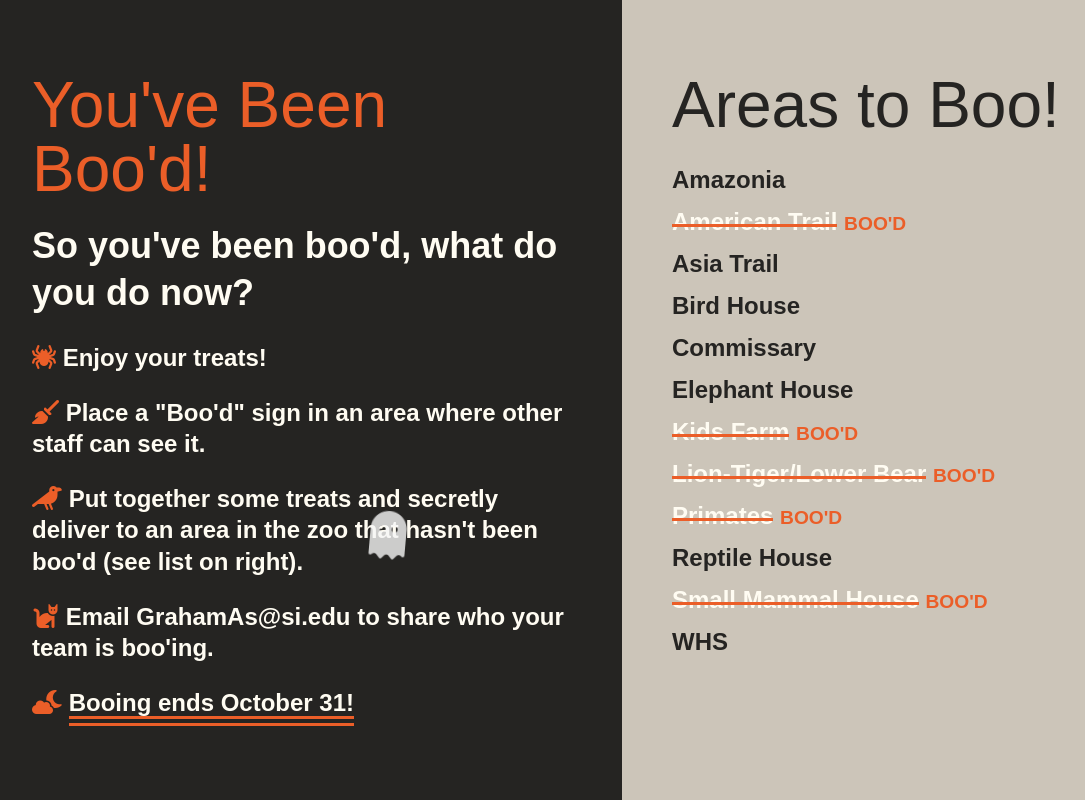
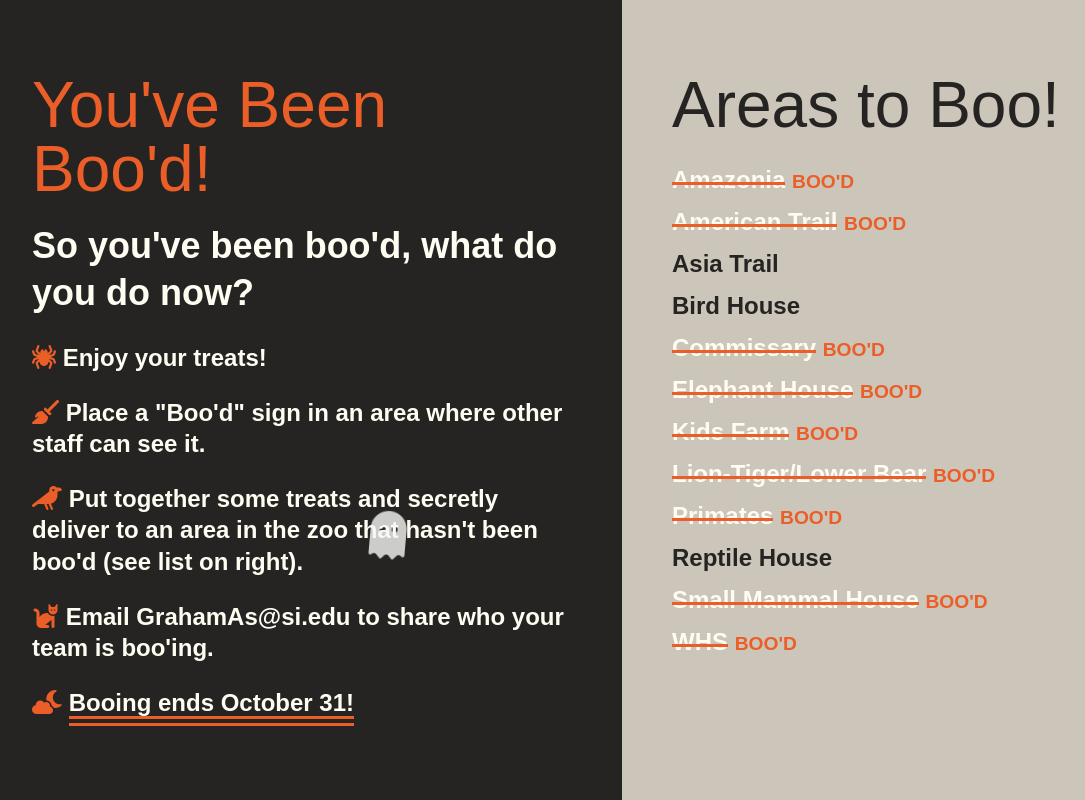
Before and after one commit to mmcdermott18/nationalzoo, a website built with Parcel: page index.html in a window 1280 px wide. Shown: the whole page, without its empty margins (18-1103 px from the left). Built offline with nearby package versions, Linux system fonts and the light colour scheme; a web font is replaced by a local one.

Commit message:
Update index.html

```diff
--- a/index.html
+++ b/index.html
@@ -41,18 +41,18 @@
       <h2>Areas to Boo!</h2>
       <!-- <p>Everyone's been boo'd! Thanks for playing along, see you next Halloween!</p> -->
       <ul>
-        <!-- <li><span class="done">Amazonia</span> <span class="orange">Boo'd</span></li> -->
-        <li>Amazonia</li>
+        <li><span class="done">Amazonia</span> <span class="orange">Boo'd</span></li>
+        <!-- <li>Amazonia</li> -->
         <li><span class="done">American Trail</span> <span class="orange">Boo'd</span></li>
         <!-- <li>American Trail</li> -->
         <!-- <li><span class="done">Asia Trail</span> <span class="orange">Boo'd</span></li> -->
         <li>Asia Trail</li>
         <!-- <li><span class="done">Bird House</span> <span class="orange">Boo'd</span></li> -->
         <li>Bird House</li>
-        <!-- <li><span class="done">Commissary</span> <span class="orange">Boo'd</span></li> -->
-        <li>Commissary</li>
-        <!-- <li><span class="done">Elephant House</span> <span class="orange">Boo'd</span></li> -->
-        <li>Elephant House</li>
+        <li><span class="done">Commissary</span> <span class="orange">Boo'd</span></li>
+        <!-- <li>Commissary</li> -->
+        <li><span class="done">Elephant House</span> <span class="orange">Boo'd</span></li>
+        <!-- <li>Elephant House</li> -->
         <li><span class="done">Kids Farm</span> <span class="orange">Boo'd</span></li>
         <!-- <li>Kids Farm</li> -->
         <li><span class="done">Lion-Tiger/Lower Bear</span> <span class="orange">Boo'd</span></li>
@@ -63,8 +63,8 @@
         <li>Reptile House</li>
         <li><span class="done">Small Mammal House</span> <span class="orange">Boo'd</span></li>
         <!-- <li>Small Mammal House</li> -->
-        <!-- <li><span class="done">WHS</span> <span class="orange">Boo'd</span></li> -->
-        <li>WHS</li>
+        <li><span class="done">WHS</span> <span class="orange">Boo'd</span></li>
+        <!-- <li>WHS</li> -->
         <!-- <li><span class="done">Area Name &ndash; Boo'd</span></li> -->
       </ul>
     </div>
```
